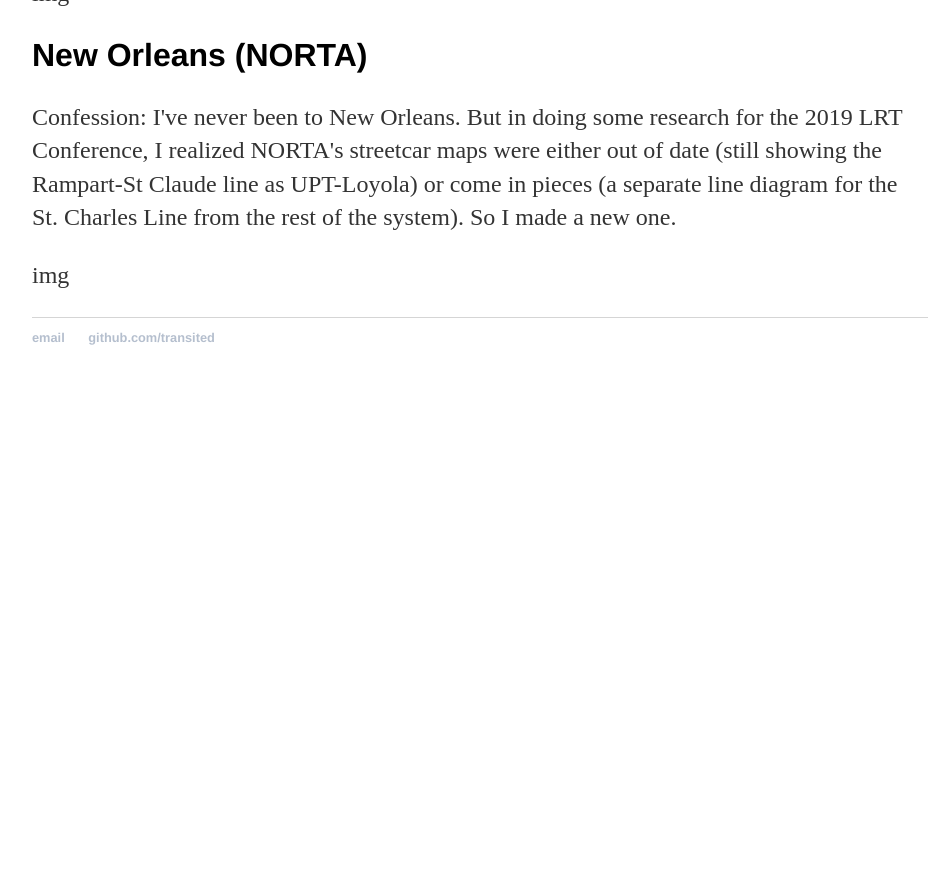
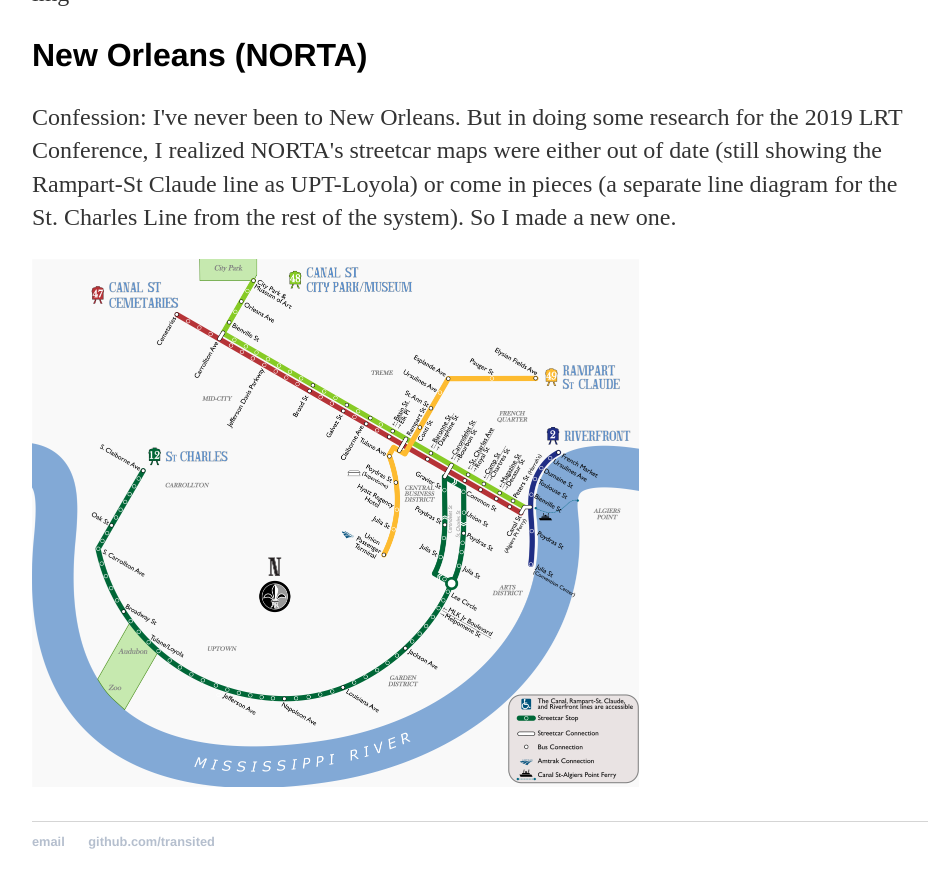
Before and after one commit to transited/transited.github.io, a Jekyll site: the page built from maps.html, in a window 1280 px wide and 900 px high, scrolled down 1542 px. Shown: the top 888 px of the window, without its empty margins (160-1094 px from the left). Built offline with Jekyll 4.4.1, drawn with Linux system fonts in a browser that asks for light colours; before the commit the page ends 1947 px from its top, so only the background shows below that.

Commit message:
Update maps.html
Fixed VTA diagram filename, added NORTA

```diff
--- a/maps.html
+++ b/maps.html
@@ -7,7 +7,7 @@
   <h1>Maps</h1>
   <h2>San Jose (VTA)</h2>
   <p> While working on potential operating plans for a new east-west express line, I needed some graphics to show various potential stopping patterns. Rather than try to re-shape the current map to show service along Tasman, I ended up building my own from scratch, and then expanding it to include the entire system.</p>
-  <p><img src="/TR.VTA.Next.NoYellow.png" alt="VTA Light Rail Diagram" width="425" height="550"/></p>
+  <p><img src="/TR.VTA.NextNet.NoYellow.png" alt="VTA Light Rail Diagram" width="425" height="550"/></p>
   <h2>Metra</h2>
   <p> In my dreams, Metra is a world-class regional rail operator. The reality is less thrilling. The current map is frankly disappointing, and I wanted to do something about it. Remap Metra was my attempt--click through for the whole thing and a write-up of my process. There are lots of faults with it (irregular angles, geographies that need to be compressed), and I'd like to do a v2.0 at some point. In the meantime, I think <a href="http://transitmap.net/post/175150068570/metra-rahul-raju">this</a> version gets at a lot of what I had in my mind.</p>
   <h2>Metroplex Rail</h2>
@@ -15,6 +15,6 @@
   <p>img</p>
   <h2>New Orleans (NORTA)</h2>
   <p>Confession: I've never been to New Orleans. But in doing some research for the 2019 LRT Conference, I realized NORTA's streetcar maps were either out of date (still showing the Rampart-St Claude line as UPT-Loyola) or come in pieces (a separate line diagram for the St. Charles Line from the rest of the system). So I made a new one. </p>
-  <p>img</p>
+  <p><img src="/NORTAmap.allstops2.png" alt="New Orleans Streetcar Diagram" width="607" height="528"/></p>
 
 </div><!-- /.blurb -->
```
